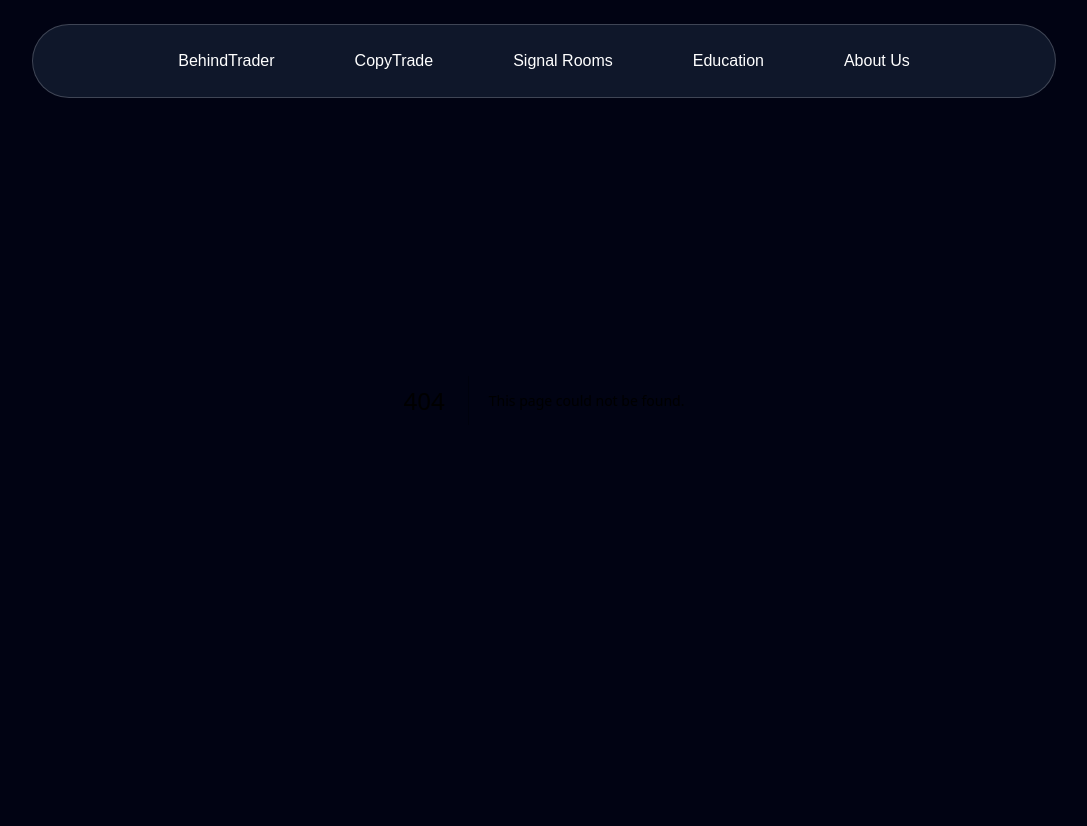
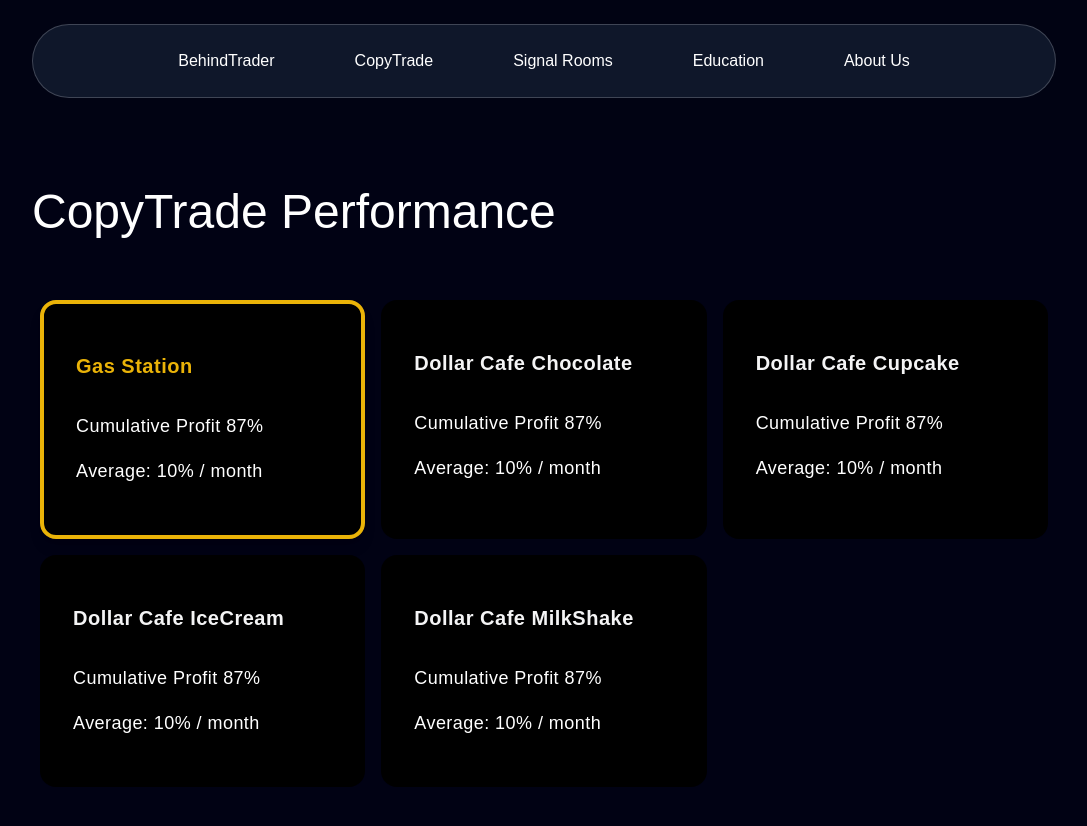
Before and after one commit to LynnT-2003/BehindTrader-Portfolio, a Next.js app: page /CopyTrade in a window 1280 px wide. Before the commit this address had no page. Shown: the top 826 px of the page, without its empty margins (96-1183 px from the left). Before the commit the page ends 800 px from the top, so only its background shows below. Built offline with nearby package versions, Linux system fonts and the light colour scheme.

Commit message:
Updated Navbar and completed initial CopyTrade page.

```diff
--- /dev/null
+++ b/app/CopyTrade/page.tsx
@@ -0,0 +1,60 @@
+"use client";
+import React from "react";
+import { HoverEffect } from "@/components/ui/card-hover-effect";
+
+const CopyTrade = () => {
+  return (
+    <div className="flex justify-center py-12 h-screen bg-brandColor mt-[140px]">
+      <div className="w-[1250px] flex flex-col">
+        {/* <div className="flex w-[1200px] justify-center items-center">
+        <div className="w-[500px] rounded-full font-bold text-center py-4 text-4xl bg-yellow-600">
+          Dollar Cafe
+        </div>
+      </div> */}
+        <div className="mx-auto">
+          <h1 className="text-5xl font-thin text-white">
+            CopyTrade Performance
+          </h1>
+          <div className="max-w-5xl mt-4">
+            <HoverEffect items={projects} />
+          </div>
+        </div>
+      </div>
+    </div>
+  );
+};
+
+export default CopyTrade;
+
+export const projects = [
+  {
+    title: "Gas Station",
+    profit: "Cumulative Profit 87%",
+    avg_profit: "Average: 10% / month",
+    link: "https://stripe.com",
+  },
+  {
+    title: "Dollar Cafe Chocolate",
+    profit: "Cumulative Profit 87%",
+    avg_profit: "Average: 10% / month",
+    link: "https://stripe.com",
+  },
+  {
+    title: "Dollar Cafe Cupcake",
+    profit: "Cumulative Profit 87%",
+    avg_profit: "Average: 10% / month",
+    link: "https://stripe.com",
+  },
+  {
+    title: "Dollar Cafe IceCream",
+    profit: "Cumulative Profit 87%",
+    avg_profit: "Average: 10% / month",
+    link: "https://stripe.com",
+  },
+  {
+    title: "Dollar Cafe MilkShake",
+    profit: "Cumulative Profit 87%",
+    avg_profit: "Average: 10% / month",
+    link: "https://stripe.com",
+  },
+];
--- /dev/null
+++ b/components/CopyTradeCard.tsx
@@ -0,0 +1,7 @@
+import React from "react";
+
+const CopyTradeCard = () => {
+  return <div>CopyTradeCard</div>;
+};
+
+export default CopyTradeCard;
--- a/components/Navbar.tsx
+++ b/components/Navbar.tsx
@@ -1,5 +1,5 @@
 "use client";
-import React, { useState, useEffect } from "react";
+import React from "react";
 import { Button } from "./ui/button";
 import { useRouter } from "next/navigation";
 
@@ -7,37 +7,9 @@ const navLists = ["CopyTrade", "Signal Room", "Private Course", "EA"];
 
 const Navbar = () => {
   const router = useRouter();
-  const [isVisible, setIsVisible] = useState(true);
-  const [lastScrollY, setLastScrollY] = useState(0);
-
-  const controlNavbar = () => {
-    if (typeof window !== "undefined") {
-      if (window.scrollY > lastScrollY) {
-        // If the scroll position is greater than the last position, hide the navbar
-        setIsVisible(false);
-      } else {
-        // If the scroll position is less or equal, show the navbar
-        setIsVisible(true);
-      }
-      setLastScrollY(window.scrollY);
-    }
-  };
-
-  useEffect(() => {
-    if (typeof window !== "undefined") {
-      window.addEventListener("scroll", controlNavbar);
-      return () => {
-        window.removeEventListener("scroll", controlNavbar);
-      };
-    }
-  }, [lastScrollY]);
 
   return (
-    <div
-      className={`w-screen flex justify-center items-center bg-gray-900 text-white transition-transform duration-300 ${
-        isVisible ? "translate-y-0" : "-translate-y-full"
-      }`}
-    >
+    <div className="w-screen flex justify-center items-center bg-gray-900 text-white">
       <header className="md:px-0 px-5 w-[1320px] py-5 flex justify-between">
         <nav className="flex w-full items-center justify-center screen-max-width">
           <div className="flex flex-1 items-center ">
@@ -45,6 +17,11 @@ const Navbar = () => {
               className="md:pr-15 py-1 pr-5 cursor-pointer"
               onClick={() => router.push("/")}
             >
+              {/* <img
+                src="/logo.png"
+                width={128}
+                onClick={() => router.push("/")}
+              /> */}
               <h1 className="text-blue-400 text-xl font-bold">BehindTrader</h1>
             </div>
 
--- a/components/NavbarDemo.tsx
+++ b/components/NavbarDemo.tsx
@@ -2,6 +2,7 @@
 import React, { useState, useEffect } from "react";
 import { HoveredLink, Menu, MenuItem } from "./ui/navbar-menu";
 import { cn } from "@/lib/utils";
+import { useRouter } from "next/navigation";
 
 export function NavbarDemo() {
   const [isVisible, setIsVisible] = useState(true);
@@ -52,6 +53,7 @@ function Navbar({
   className?: string;
   isVisible: boolean;
 }) {
+  const router = useRouter();
   const [active, setActive] = useState<string | null>(null);
 
   return (
@@ -66,12 +68,40 @@ function Navbar({
       <Menu setActive={setActive}>
         <MenuItem setActive={setActive} active={active} item="BehindTrader">
           <div className="flex flex-col space-y-4 text-sm">
-            <HoveredLink href="/web-dev">BehindTrader</HoveredLink>
-            <HoveredLink href="/web-dev">BehindTrader News</HoveredLink>
-            <HoveredLink href="/web-dev">BehindTrader Podcast</HoveredLink>
+            <h1
+              className="text-black hover:cursor-pointer"
+              onClick={() => {
+                router.push("/");
+              }}
+            >
+              BehindTrader
+            </h1>
+            <h1
+              className="text-black hover:cursor-pointer"
+              onClick={() => {
+                router.push("/");
+              }}
+            >
+              BehindTrader News
+            </h1>
+            <h1
+              className="text-black hover:cursor-pointer"
+              onClick={() => {
+                router.push("/Podcast");
+              }}
+            >
+              BehindTrader Podcast
+            </h1>
           </div>
         </MenuItem>
-        <h1 className="text-white hover:cursor-pointer">CopyTrade</h1>
+        <h1
+          className="text-white hover:cursor-pointer"
+          onClick={() => {
+            router.push("/CopyTrade");
+          }}
+        >
+          CopyTrade
+        </h1>
         <h1 className="text-white hover:cursor-pointer">Signal Rooms</h1>
         <h1 className="text-white hover:cursor-pointer">Education</h1>
         <h1 className="text-white hover:cursor-pointer">About Us</h1>
--- /dev/null
+++ b/components/ui/card-hover-effect.tsx
@@ -0,0 +1,182 @@
+import { cn } from "@/lib/utils";
+import { AnimatePresence, motion } from "framer-motion";
+import Link from "next/link";
+import { useState } from "react";
+
+export const HoverEffect = ({
+  items,
+  className,
+}: {
+  items: {
+    title: string;
+    profit: string;
+    avg_profit: string;
+    link: string;
+  }[];
+  className?: string;
+}) => {
+  let [hoveredIndex, setHoveredIndex] = useState<number | null>(null);
+
+  return (
+    <div
+      className={cn(
+        "grid grid-cols-1 md:grid-cols-2 lg:grid-cols-3 py-10",
+        className
+      )}
+    >
+      {items.map((item, idx) => (
+        <Link
+          href={item?.link}
+          key={item?.link}
+          className="relative group block p-2 h-full w-full"
+          onMouseEnter={() => setHoveredIndex(idx)}
+          onMouseLeave={() => setHoveredIndex(null)}
+        >
+          <AnimatePresence>
+            {hoveredIndex === idx && (
+              <motion.span
+                className={cn(
+                  "absolute inset-0 h-full w-full block rounded-3xl",
+                  hoveredIndex === 0 ? "bg-yellow-500" : "bg-slate-800/[0.8]"
+                )}
+                layoutId="hoverBackground"
+                initial={{ opacity: 0 }}
+                animate={{
+                  opacity: 1,
+                  transition: { duration: 0.15 },
+                }}
+                exit={{
+                  opacity: 0,
+                  transition: { duration: 0.15, delay: 0.2 },
+                }}
+              />
+            )}
+          </AnimatePresence>
+          <Card isFeatured={idx === 0}>
+            <CardTitle isFeatured={idx === 0} isHovered={hoveredIndex === idx}>
+              {item.title}
+            </CardTitle>
+            <CardDescription
+              isFeatured={idx === 0}
+              isHovered={hoveredIndex === idx}
+            >
+              {item.profit}
+            </CardDescription>
+            <CardAverage
+              isFeatured={idx === 0}
+              isHovered={hoveredIndex === idx}
+            >
+              {item.avg_profit}
+            </CardAverage>
+          </Card>
+        </Link>
+      ))}
+    </div>
+  );
+};
+
+export const Card = ({
+  className,
+  children,
+  isFeatured = false,
+}: {
+  className?: string;
+  children: React.ReactNode;
+  isFeatured?: boolean;
+}) => {
+  return (
+    <div
+      className={cn(
+        "rounded-2xl h-full w-full px-4 py-8 overflow-hidden bg-black border border-transparent dark:border-white/[0.2] group-hover:border-slate-700 relative z-20",
+        isFeatured
+          ? "border-4 border-yellow-500 shadow-lg" // Additional styling for the featured card
+          : "border border-transparent",
+        className
+      )}
+    >
+      <div className="relative z-50 w-[25vw]">
+        <div className="p-4">{children}</div>
+      </div>
+    </div>
+  );
+};
+
+export const CardTitle = ({
+  className,
+  children,
+  isFeatured = false,
+  isHovered = false,
+}: {
+  className?: string;
+  children: React.ReactNode;
+  isFeatured?: boolean;
+  isHovered?: boolean;
+}) => {
+  return (
+    <h4
+      className={cn(
+        "text-zinc-100 text-xl font-bold tracking-wide",
+        isFeatured && isHovered
+          ? "text-yellow-300"
+          : isFeatured
+          ? "text-yellow-500"
+          : "text-zinc-100",
+        className
+      )}
+    >
+      {children}
+    </h4>
+  );
+};
+
+export const CardDescription = ({
+  className,
+  children,
+  isFeatured = false,
+  isHovered = false,
+}: {
+  className?: string;
+  children: React.ReactNode;
+  isFeatured?: boolean;
+  isHovered?: boolean;
+}) => {
+  return (
+    <div>
+      <p
+        className={cn(
+          "mt-8 text-lg tracking-wide leading-relaxed",
+          isFeatured && isHovered ? "text-yellow-500" : "text-white", // Change to yellow on hover for featured
+          className
+        )}
+      >
+        {children}
+      </p>
+    </div>
+  );
+};
+
+export const CardAverage = ({
+  className,
+  children,
+  isFeatured = false,
+  isHovered = false,
+}: {
+  className?: string;
+  children: React.ReactNode;
+  isFeatured?: boolean;
+  isHovered?: boolean;
+}) => {
+  return (
+    <div>
+      <p
+        className={cn(
+          "mt-4 text-lg tracking-wide leading-relaxed",
+          isFeatured && isHovered ? "text-yellow-500" : "text-white", // Change to yellow on hover for featured
+          className
+        )}
+      >
+        {children}
+      </p>
+    </div>
+  );
+};
--- a/components/ui/navbar-menu.tsx
+++ b/components/ui/navbar-menu.tsx
@@ -3,6 +3,7 @@ import React from "react";
 import { motion } from "framer-motion";
 import Link from "next/link";
 import Image from "next/image";
+import { useRouter } from "next/navigation";
 
 const transition = {
   type: "spring",
@@ -24,8 +25,13 @@ export const MenuItem = ({
   item: string;
   children?: React.ReactNode;
 }) => {
+  const router = useRouter();
   return (
-    <div onMouseEnter={() => setActive(item)} className="relative ">
+    <div
+      onMouseEnter={() => setActive(item)}
+      className="relative "
+      onClick={() => router.push("/")}
+    >
       <motion.p
         transition={{ duration: 0.3 }}
         className="cursor-pointer text-white hover:opacity-[0.9]"
```
